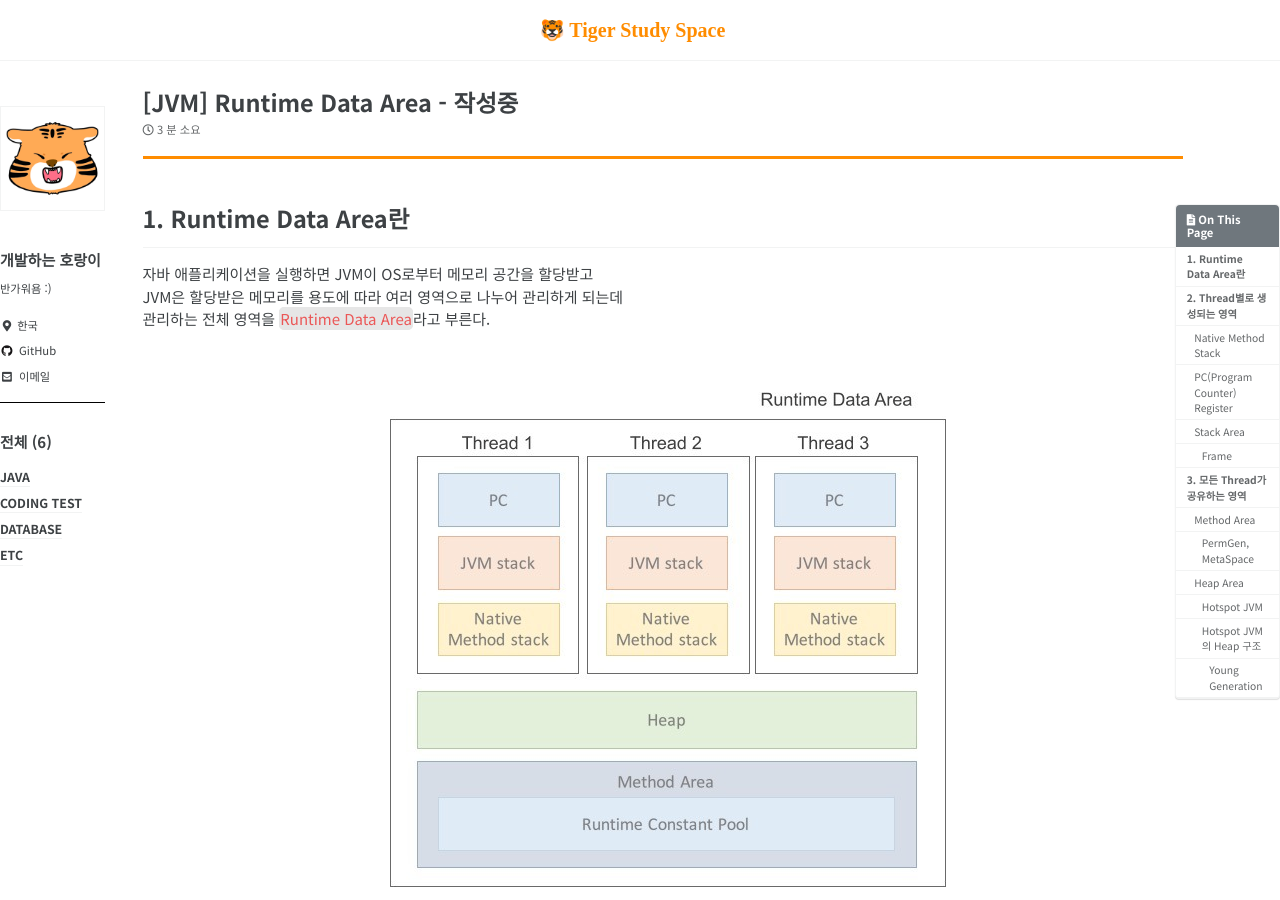
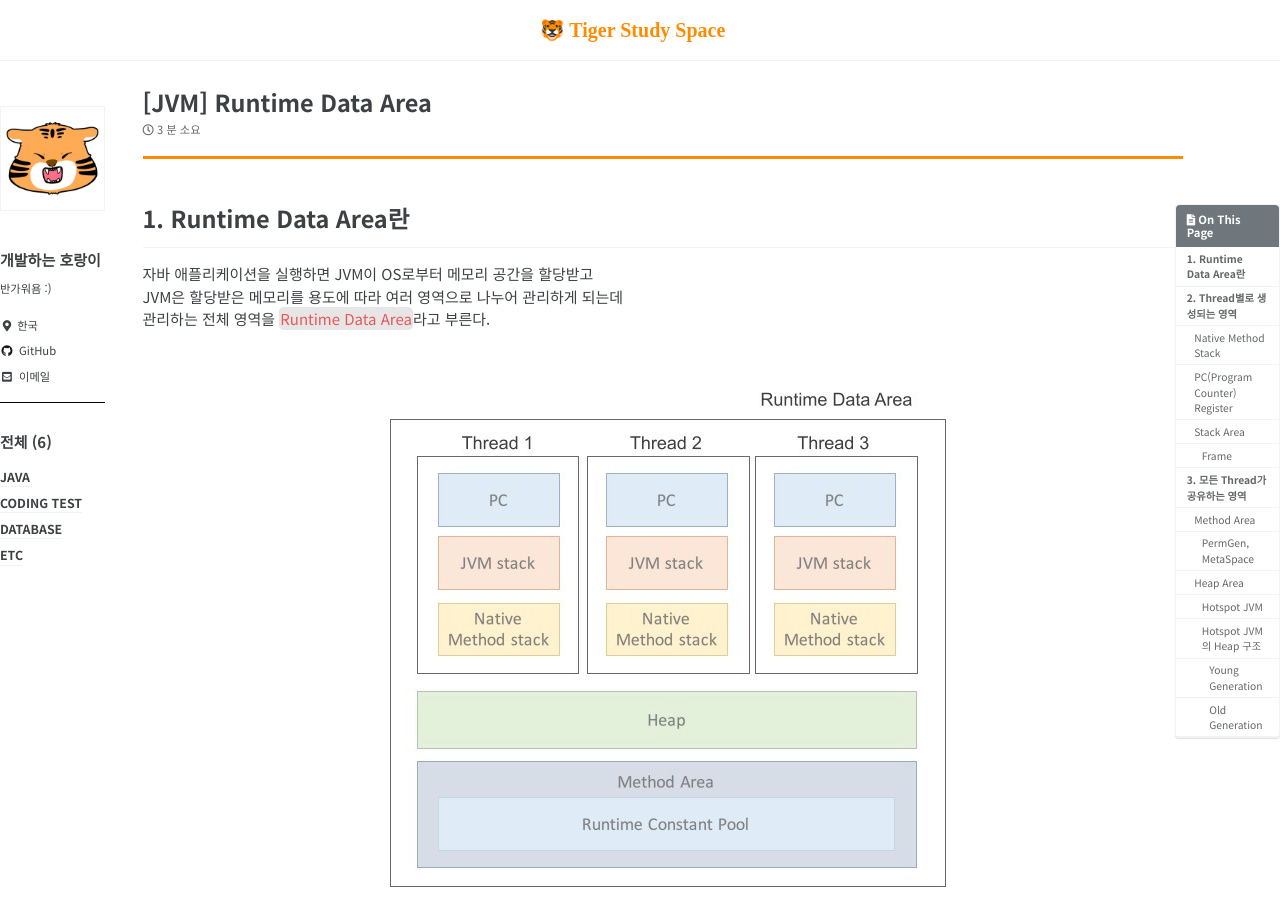
Before and after one commit to Kimpossible94/Kimpossible94.github.io, a Jekyll site: the page built from _posts/jvm/2022-06-15-JVM-memory.md, in a window 1280 px wide and 900 px high. Built offline with Jekyll 4.4.1, drawn with Linux system fonts in a browser that asks for light colours; cached includes are drawn as plain includes; some web fonts are replaced; some of the changed text lies outside the part shown.

Commit message:
Runtime Area 작성완료

```diff
--- a/_posts/jvm/2022-06-15-JVM-memory.md
+++ b/_posts/jvm/2022-06-15-JVM-memory.md
@@ -1,5 +1,5 @@
 ---
-title : "[JVM] Runtime Data Area - 작성중"
+title : "[JVM] Runtime Data Area"
 excerpt : "JVM의 Runtime Data Area"
 categories :
     - JVM
@@ -112,34 +112,62 @@
 따라서, Heap 에서는 참조되지 않는 인스턴스와 배열에 대한 정보 또한 있을 수 있기 때문에 GC 의 주 대상이 된다.
 
 <details>
-<summary style="font-weight: bold">Hotspot JVM 대한 설명</summary>
+<summary style="font-weight: bold">Hotspot JVM Heap에 대한 설명</summary>
 <div markdown="1">
 
 ### Hotspot JVM
-Hotspot JVM은 미국의 Longview Technologies LLC라는 회사에서 1999년에 처음 발표된 JVM이다.
-이후 이 회사는 같은 해 SUN에 의해 인수되어 1.3버전부터 SUN의 기본적인 JVM이 되었다.
-Hotspot JVM은 현재 가장 일반적인 JVM 중의 하나로 Windows, Linux, Solaris는 물론 Mac OS와 기타 UJnix OS에도 탑재가 가능하다.
-HP Unix에서도 Hotspot JVM을 제공하고 있고, 심지어 Oracle을 설치할 때 기본적으로 설치되어 구동되는 JVM 조차 Hotspot JVM이다.
-따라서 Sun, Oracle, HP, Windows, Linux, MacOS에서 제공하는 JVM은 Hotspot JVM으로 명명하고 IBM에서 제공하는 JVM은 IBM JVM이라 부르기도 한다.
+Hotspot JVM은 미국의 Longview Technologies LLC라는 회사에서 1999년에 처음 발표된 JVM이다. 이후 이 회사는 같은 해 SUN에 의해 인수되어 1.3버전부터 SUN의 기본적인 JVM이 되었다.
+Hotspot JVM은 현재 가장 일반적인 JVM 중의 하나로 Windows, Linux, Solaris는 물론 Mac OS와 기타 UJnix OS에도 탑재가 가능하다. HP Unix에서도 Hotspot JVM을 제공하고 있고, 심지어 Oracle을 설치할 때 기본적으로 설치되어 구동되는 JVM 조차 Hotspot JVM이다. 따라서 Sun, Oracle, HP, Windows, Linux, MacOS에서 제공하는 JVM은 Hotspot JVM으로 명명하고 IBM에서 제공하는 JVM은 IBM JVM이라 부르기도 한다.
 
 ### Hotspot JVM의 Heap 구조
-Hotspot JVM의 Heap은 크게 Young Generation과 Old Generation으로 나누어져 있다.
+Hotspot JVM의 Heap은 크게 <span class="h-text-p">Young Generation</span>과 <span class="h-text-p">Old Generation</span>으로 나누어져 있다.
 
 #### Young Generation
-Young Generation은 다시 Survivor 영역과 Eden 영역으로 나뉜다.
-Eden영역은 Object가 Heap에 최초로 할당되는 장소이며, Eden영역이 꽉 차게 되면 Object의 참조 여부를 따져 참조가 되어있는 Object라면 Survivor 영역으로 넘기고
-참조가 되어있지 않은 Garbage Object라면 그냥 남겨 놓는다.
-참조되어있는 모든 Object가 Survivor영역으로 넘어가면 Eden영역을 모두 청소한다.
+Young Generation은 다시 <span class="h-text-p">Survivor 영역</span>과 <span class="h-text-p">Eden 영역</span>으로 나뉜다.
+
+**Eden영역은 Object가 Heap에 최초로 할당되는 장소**이며, Eden영역이 꽉 차게 되면 Object의 참조 여부를 따져 참조가 되어있는 Object라면 Survivor 영역으로 넘기고 참조가 되어있지 않은 Garbage Object라면 그냥 남겨 놓는다.
+참조되어있는 모든 Object가 Survivor영역으로 넘어가면 **Eden영역을 모두 청소한다.**
+*Young Generation에서 GC가 동작하는 것을 <span class="h-text-y">Minor GC</span>라고 한다.*
+
+**Survivor 영역은 Eden 영역에서 넘어온 Object들이 머무르는 장소**이다.
+Survivor 영역은 두 개의 영역(Survivor1, Survivor2)으로 이루어져 있다.
+Survivor 영역도 마찬가지로 꽉 차게 되면**Minor GC**가 작동한다. 예를 들어 Survivor1이 가득차서 GC가 작동하면 Survivor2로 이동하게된다. 이렇게 살아남아 다른 **Survivor 영역으로가면 Object들의 Age가 올라간다.**
+(따라서 Survovir의 영역중 한 곳은 반드시 비어있는 상태이다.)
+
+아래의 그림으로 설명을 확인해보자.
+
+<p style="border: solid black 1px" align="center"><img src="/assets/images/JVM/runtime-data/minor_gc.gif"></p>
+
+#### Old Generation
+Young Generation에서 오래 살아남아 일정 Age이상이 된 Object는 **Promotion**이 발생해 Old Generation 영역으로 이동한다.
+Old Generation 영역이 채워지다가 가득차게 되면 Young Generation 에서 처럼 GC가 동작하는데 여기서 동작하는 GC는 Major GC라고 한다.
 
 
-<p style="border: solid black 1px" align="center"><img src="/assets/images/JVM/runtime-data/permgen_java7.png"></p>
-<p style="border: solid black 1px" align="center"><img src="/assets/images/JVM/runtime-data/permgen_java8.png"></p>
-Java8 버전 이전에서는 Method Area는 <span class="h-text-p">PermGen(Permanent Generation Space)</span>에 할당되었다.
-Java8 버전 이후에는 PermGen이 완전히 제거되고 Method Area는 <span class="h-text-p">MetaSpace</span>에 할당된다.
-
-PermGen은 OS, JVM 버전마다 각기 다른 default 값을 가지고 있었고, 대부분 작게 할당되어 있었다.
-그래서 클래스 로딩을 많이 하게 되면 PermGen이 부족해 에러가 발생했다.
-MetaSpace는 Class의 Metadata를 Native 메모리에 저장하고 부족할 경우 자동으로 늘려준다.
+[GC에 대한 자세한 내용](#)
 
 </div>
 </details>
+
+
+<div class='next-line'></div>
+<div class='next-line'></div>
+
+<details>
+<summary style="font-weight: bold">참고한 내용의 출처</summary>
+<div markdown="1">
+
+<https://tecoble.techcourse.co.kr/post/2021-08-09-jvm-memory/>
+<https://docs.oracle.com/javase/specs/jvms/se8/html/jvms-2.html#jvms-2.6>
+<https://stackoverflow.com/questions/17795597/method-area-of-java-and-stack-area>
+<https://mia-dahae.tistory.com/101>
+<https://stackoverflow.com/questions/17474246/do-java-classes-metadata-go-on-the-heap>
+<https://blog.voidmainvoid.net/315>
+<https://smjeon.dev/etc/jvm-gc/>
+<https://12bme.tistory.com/382>
+<https://alvinalexander.com/scala/fp-book/recursion-jvm-stacks-stack-frames/>
+<http://www.herongyang.com/JVM/Stack-Overflow-What-Is-JVM-Stack.html>
+<https://ko.wikipedia.org/wiki/%ED%94%84%EB%A1%9C%EA%B7%B8%EB%9E%A8_%EC%B9%B4%EC%9A%B4%ED%84%B0>
+<https://stackoverflow.com/questions/40666484/what-is-meant-by-each-jvm-thread-has-its-own-program-counter>
+
+</div>
+</details>
```
Also changed, not shown: other parts of _posts/jvm/2022-06-15-JVM-memory.md (+1 -1 lines), assets/images/JVM/runtime-data/minor_gc.gif (added).
